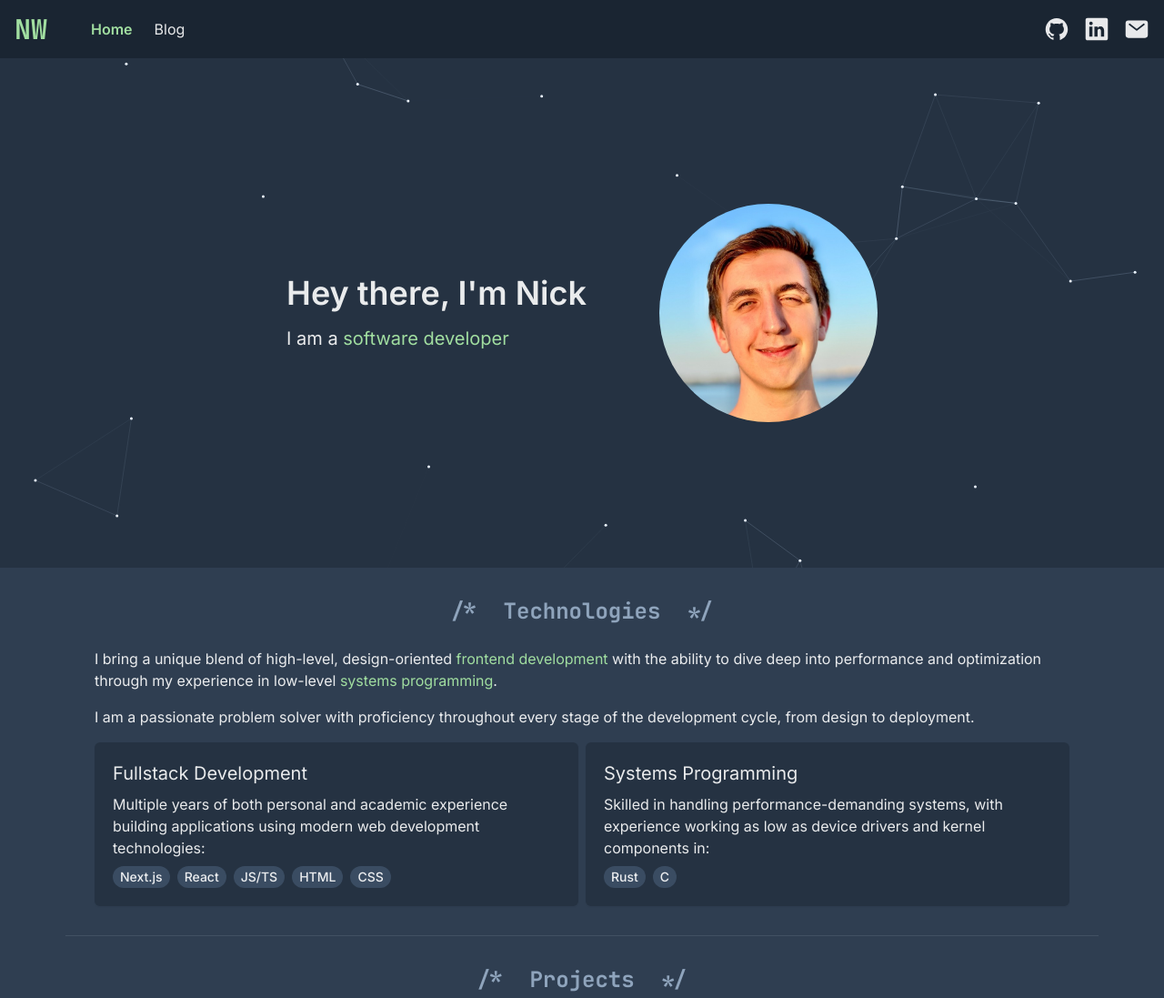
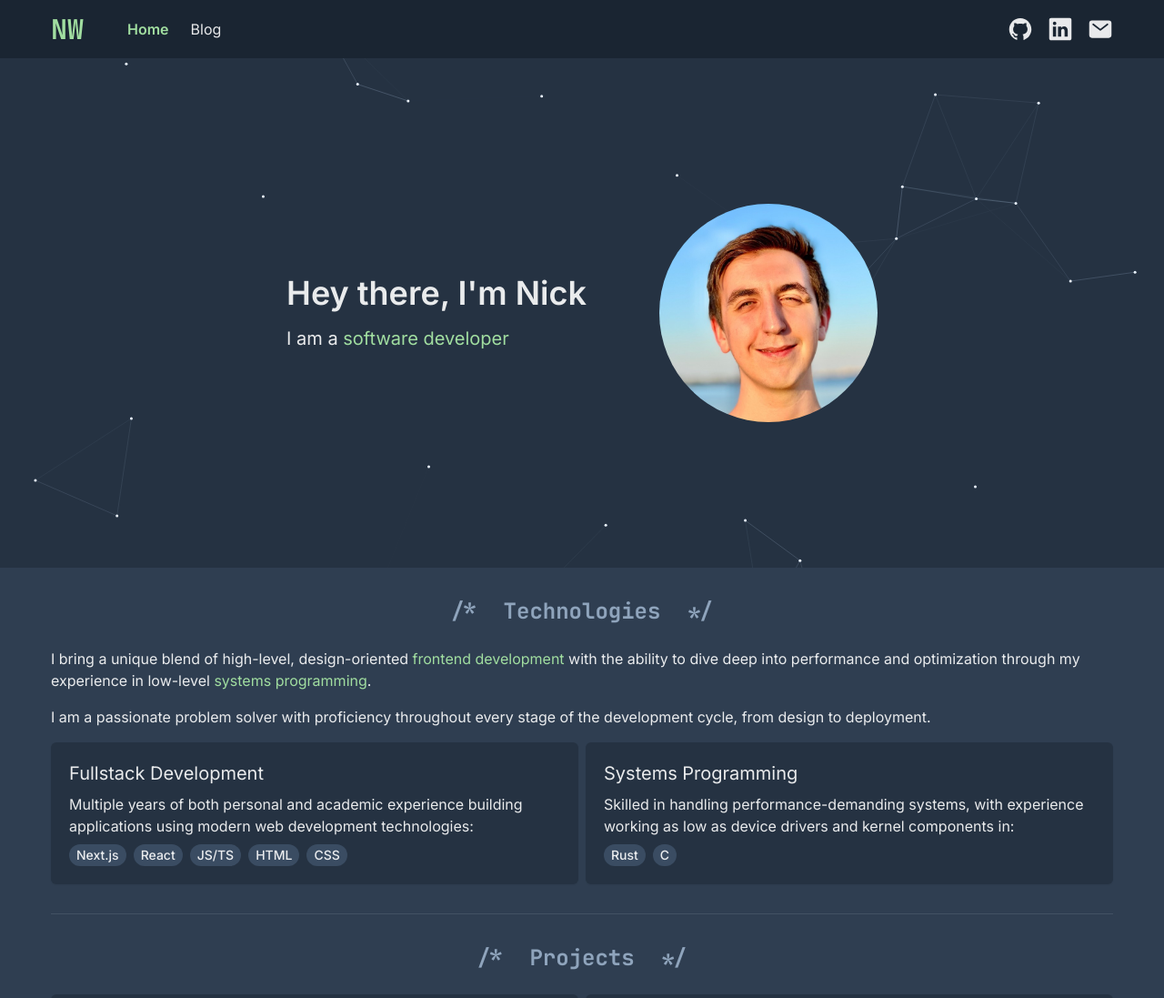
Before and after one commit to NickWentworth/portfolio, a Next.js app: page / in a window 1280 px wide. Shown: the top 1097 px of the page at 91% size. Built offline with nearby package versions, Linux system fonts and the light colour scheme.

Commit message:
added header max width

```diff
--- a/src/app/blog/layout.tsx
+++ b/src/app/blog/layout.tsx
@@ -14,7 +14,7 @@ export default async (props: React.PropsWithChildren) => {
 
     return (
         <div className='bg-base-750/80'>
-            <div className='max-w-[1200px] m-auto md:flex md:items-start'>
+            <div className='max-w-[--content-width] m-auto md:flex md:items-start'>
                 <BlogNav sections={sections} />
 
                 <div className='bg-base-700 p-4 overflow-x-hidden md:grow'>
--- a/src/app/global.css
+++ b/src/app/global.css
@@ -87,6 +87,9 @@ body {
 
 @layer components {
     :root {
+        /* general max width of content throughout the site */
+        --content-width: 1200px;
+
         /* height is used both for header and sticky top-offset for blog navigation */
         --header-height: 4rem;
     }
--- a/src/app/page.tsx
+++ b/src/app/page.tsx
@@ -18,9 +18,9 @@ export default async () => (
 
         {/* main content */}
         <div className='bg-base-700 self-stretch'>
-            <div className='max-w-[1200px] m-auto px-4 md:px-8'>
+            <div className='max-w-[--content-width] m-auto px-4'>
                 {/* technologies */}
-                <div className='flex flex-col gap-4 py-8 md:px-8'>
+                <div className='flex flex-col gap-4 py-8'>
                     <Heading title='Technologies' />
 
                     <p>
@@ -79,7 +79,7 @@ export default async () => (
                 <hr />
 
                 {/* projects */}
-                <div className='flex flex-col gap-4 py-8 md:px-8'>
+                <div className='flex flex-col gap-4 py-8'>
                     <Heading title='Projects' />
 
                     <div className='grid gap-2 md:grid-cols-2'>
@@ -119,7 +119,7 @@ export default async () => (
                 <hr />
 
                 {/* experience */}
-                <div className='flex flex-col gap-4 py-8 md:px-8'>
+                <div className='flex flex-col gap-4 py-8'>
                     <Heading title='Experience' />
 
                     <p>
--- a/src/components/Header.tsx
+++ b/src/components/Header.tsx
@@ -3,7 +3,8 @@ import Link from 'next/link';
 
 export function Header() {
     return (
-        <div className='bg-base-800 h-[--header-height] flex items-center px-4 gap-12 sticky top-0'>
+        <div className='bg-base-800 h-[--header-height] sticky top-0'>
+            <div className='max-w-[--content-width] m-auto h-full flex items-center px-4 gap-12'>
                 <Link className='font-mono font-bold text-accent-200' href='/'>
                     <h2>NW</h2>
                 </Link>
@@ -17,7 +18,10 @@ export function Header() {
                 </div>
 
                 <div className='flex gap-4'>
-                <Link href='https://github.com/nickwentworth' target='_blank'>
+                    <Link
+                        href='https://github.com/nickwentworth'
+                        target='_blank'
+                    >
                         <Icon icon='github' />
                     </Link>
 
@@ -28,10 +32,14 @@ export function Header() {
                         <Icon icon='linkedin' />
                     </Link>
 
-                <Link href='mailto:nickwentworth123@gmail.com' target='_blank'>
+                    <Link
+                        href='mailto:nickwentworth123@gmail.com'
+                        target='_blank'
+                    >
                         <Icon icon='mail' />
                     </Link>
                 </div>
             </div>
+        </div>
     );
 }
```
Lines whose indentation alone changed are shown as unchanged.
